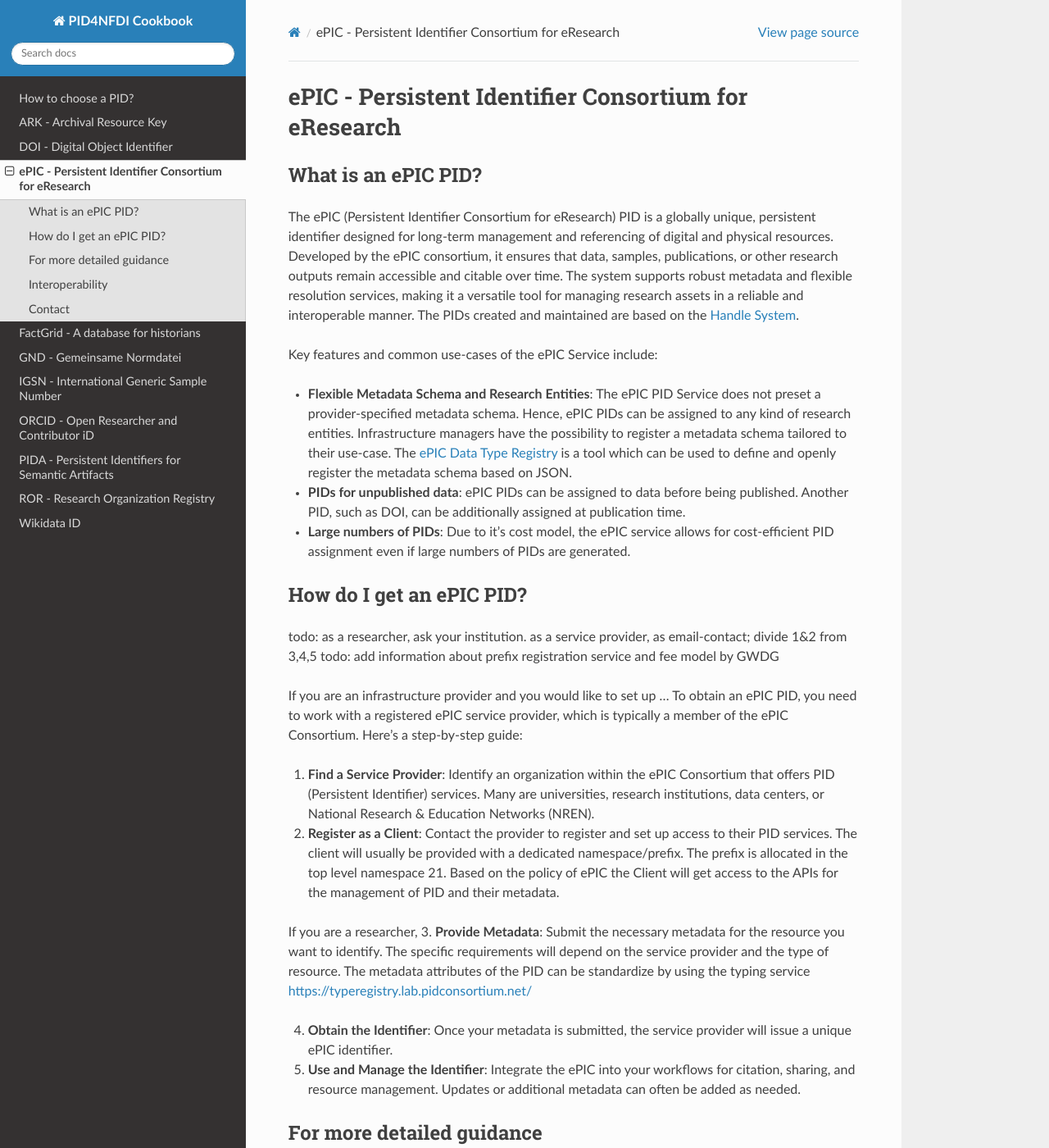
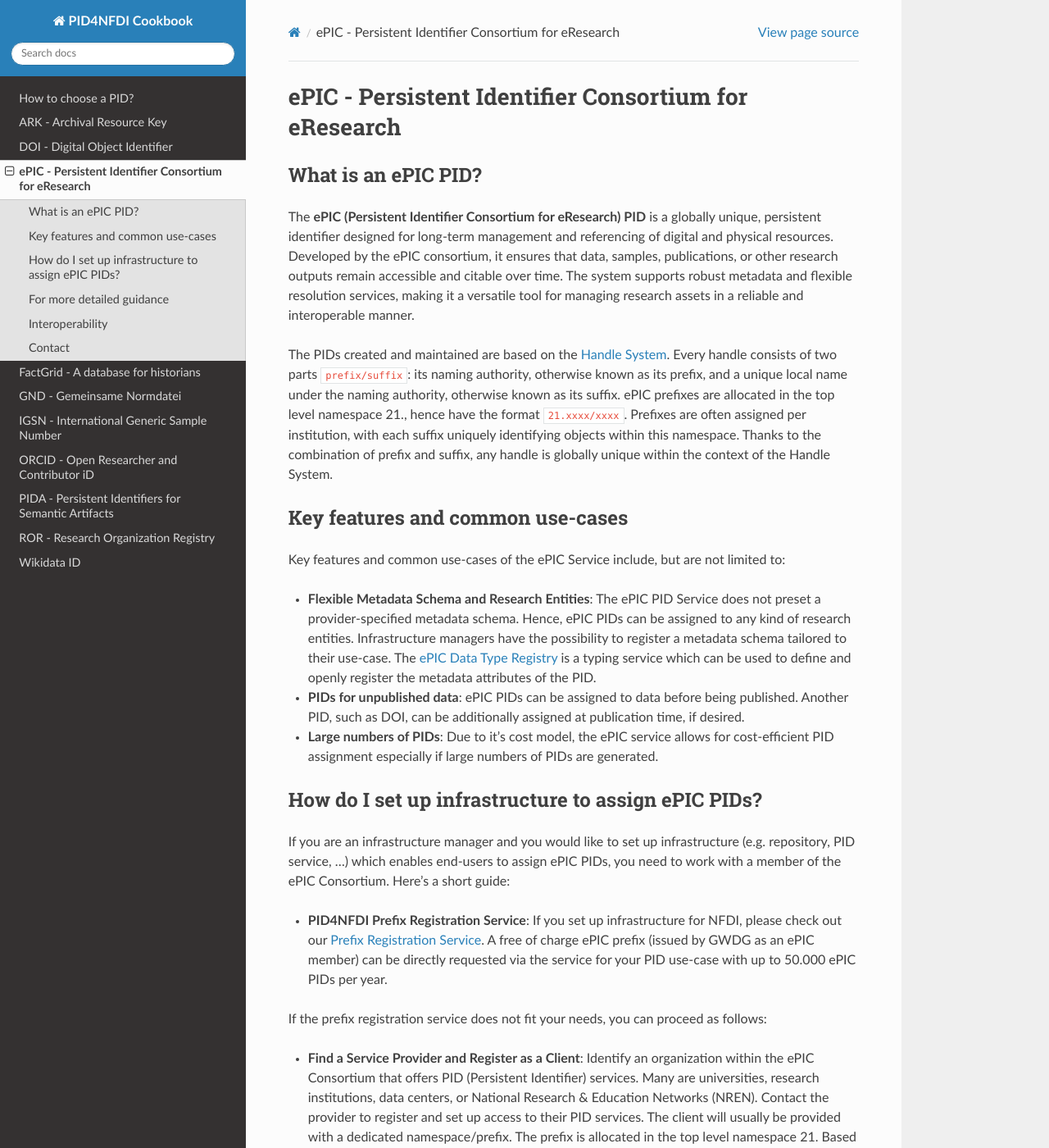
Before and after one commit to stephw-tib/pid4nfdi-training, a Sphinx documentation site: the page built from docs/source/epic.rst, in a window 1280 px wide and 1400 px high. Shown: the whole window at 82% size. Built offline with Sphinx 7.4.7 and the Read the Docs theme 3.1.0, drawn with Linux system fonts in a browser that asks for light colours; pages that are not in the unit, such as notebooks, are missing from menus; some of the changed text lies outside the part shown.

Commit message:
Update whole documentation

```diff
--- a/docs/source/epic.rst
+++ b/docs/source/epic.rst
@@ -1,48 +1,51 @@
 ePIC - Persistent Identifier Consortium for eResearch
-===========================
+=====================================================
 
 What is an ePIC PID?
--------------
+--------------------
 
-The ePIC (Persistent Identifier Consortium for eResearch) PID is a globally unique, persistent identifier designed for
+The **ePIC (Persistent Identifier Consortium for eResearch) PID** is a globally unique, persistent identifier designed for
 long-term management and referencing of digital and physical resources. Developed by the ePIC consortium, it ensures
 that data, samples, publications, or other research outputs remain accessible and citable over time. The system supports
 robust metadata and flexible resolution services, making it a versatile tool for managing research assets in a reliable
-and interoperable manner. The PIDs created and maintained are based on the `Handle System <https://www.handle.net/>`_.
+and interoperable manner.
 
-Key features and common use-cases of the ePIC Service include:
+The PIDs created and maintained are based on the `Handle System <https://www.handle.net/>`_. Every handle consists of
+two parts ``prefix/suffix``: its naming authority, otherwise known as its prefix, and a unique local name under the naming
+authority, otherwise known as its suffix. ePIC prefixes are allocated in the top level namespace 21., hence have the
+format ``21.xxxx/xxxx``. Prefixes are often assigned per institution, with each suffix uniquely identifying objects within
+this namespace. Thanks to the combination of prefix and suffix, any handle is globally unique within the context of the
+Handle System.
 
-- **Flexible Metadata Schema and Research Entities**: The ePIC PID Service does not preset a provider-specified metadata schema. Hence, ePIC PIDs can be assigned to any kind of research entities. Infrastructure managers have the possibility to register a metadata schema tailored to their use-case. The `ePIC Data Type Registry <https://typeregistry.lab.pidconsortium.net/>`_ is a tool which can be used to define and openly register the metadata schema based on JSON.
+Key features and common use-cases
+---------------------------------
+Key features and common use-cases of the ePIC Service include, but are not limited to:
 
-- **PIDs for unpublished data**: ePIC PIDs can be assigned to data before being published. Another PID, such as DOI, can be additionally assigned at publication time.
+- **Flexible Metadata Schema and Research Entities**: The ePIC PID Service does not preset a provider-specified metadata schema. Hence, ePIC PIDs can be assigned to any kind of research entities. Infrastructure managers have the possibility to register a metadata schema tailored to their use-case. The `ePIC Data Type Registry <https://typeregistry.lab.pidconsortium.net/>`_ is a typing service which can be used to define and openly register the metadata attributes of the PID.
 
-- **Large numbers of PIDs**: Due to it's cost model, the ePIC service allows for cost-efficient PID assignment even if large numbers of PIDs are generated.
+- **PIDs for unpublished data**: ePIC PIDs can be assigned to data before being published. Another PID, such as DOI, can be additionally assigned at publication time, if desired.
 
-How do I get an ePIC PID?
----------------------
-todo: as a researcher, ask your institution. as a service provider, as email-contact; divide 1&2 from 3,4,5
-todo: add information about prefix registration service and fee model by GWDG
+- **Large numbers of PIDs**: Due to it's cost model, the ePIC service allows for cost-efficient PID assignment especially if large numbers of PIDs are generated.
 
-If you are an infrastructure provider and you would like to set up ...
-To obtain an ePIC PID, you need to work with a registered ePIC service provider, which is typically a member of the ePIC Consortium. Here’s a step-by-step guide:
+How do I set up infrastructure to assign ePIC PIDs?
+---------------------------------------------------
+If you are an infrastructure manager and you would like to set up infrastructure (e.g. repository, PID service, ...) which enables end-users to assign ePIC PIDs, you need to work with a member of the ePIC Consortium. Here’s a short guide:
 
-1. **Find a Service Provider**: Identify an organization within the ePIC Consortium that offers PID (Persistent Identifier) services. Many are universities, research institutions, data centers, or National Research & Education Networks (NREN).
+- **PID4NFDI Prefix Registration Service**: If you set up infrastructure for NFDI, please check out our `Prefix Registration Service <https://pid.services.base4nfdi.de/services/prefix-registration/>`_. A free of charge ePIC prefix (issued by GWDG as an ePIC member) can be directly requested via the service for your PID use-case with up to 50.000 ePIC PIDs per year.
 
-2. **Register as a Client**: Contact the provider to register and set up access to their PID services. The client will usually be provided with a dedicated namespace/prefix. The prefix is allocated in the top level namespace 21. Based on the policy of ePIC the Client will get access to the APIs for the management of PID and their metadata.
+If the prefix registration service does not fit your needs, you can proceed as follows:
 
-If you are a researcher,
-3. **Provide Metadata**: Submit the necessary metadata for the resource you want to identify. The specific requirements will depend on the service provider and the type of resource. The metadata attributes of the PID can be standardize by using the typing service https://typeregistry.lab.pidconsortium.net/
+- **Find a Service Provider and Register as a Client**: Identify an organization within the ePIC Consortium that offers PID (Persistent Identifier) services. Many are universities, research institutions, data centers, or National Research & Education Networks (NREN). Contact the provider to register and set up access to their PID services. The client will usually be provided with a dedicated namespace/prefix. The prefix is allocated in the top level namespace 21. Based on the policy of ePIC the Client will get access to the APIs for the management of PID and their metadata.
 
-4. **Obtain the Identifier**: Once your metadata is submitted, the service provider will issue a unique ePIC identifier.
+.. - **Obtain, Use and Manage Identifiers**: Submit the necessary metadata for the resource you want to identify. The specific requirements will depend on the infrastructure and the type of resource. Once your metadata is submitted, the infrastructure will issue a unique ePIC identifier.Integrate the ePIC into your workflows for citation, sharing, and resource management. Updates or additional metadata can often be added as needed.
 
-5. **Use and Manage the Identifier**: Integrate the ePIC into your workflows for citation, sharing, and resource management. Updates or additional metadata can often be added as needed.
 
 For more detailed guidance
 ---------------
 
-* explore the ePIC Consortium website (https://www.pidconsortium.net/) for additional information and a list of participating providers..
+* Explore the ePIC Consortium website (https://www.pidconsortium.net/) for additional information and a list of participating providers..
 
-* start with the `FAQ section <https://www.pidconsortium.net/?page_id=1060>`_.
+* Start with the `FAQ section <https://www.pidconsortium.net/?page_id=1060>`_.
 
 * The API documentation can be found here: https://doc.pidconsortium.eu/docs/.
 
@@ -56,5 +59,4 @@
 Contact
 -------
 
-If you have a project for which PIDs need to be generated, please contact support@pidconsortium.eu.
-todo: prefix registration service
+If you have a project for which PIDs need to be generated, please contact support@pidconsortium.eu or check out our `PID4NFDI Prefix Registration Service <https://pid.services.base4nfdi.de/services/prefix-registration/>`_.
```
